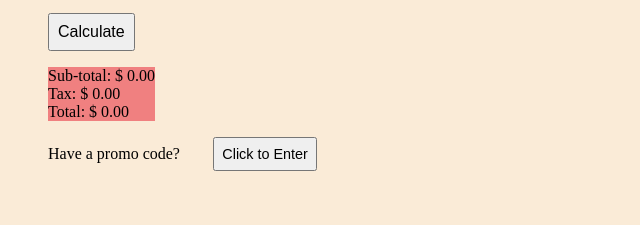
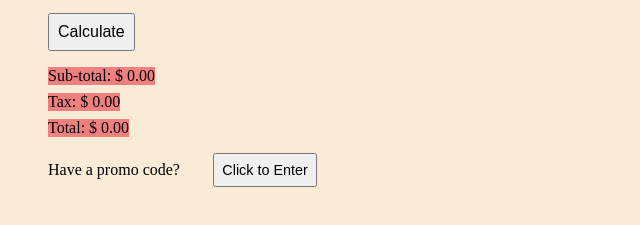
Before and after one commit to bijaybdrkarki/e-commerce, a plain HTML site: page index.html in a window 1280 px wide. Shown: the part 143-368 px from the top of the page, without its empty margins (0-640 px from the left). Drawn offline with Linux system fonts and the light colour scheme.

Commit message:
css modified

```diff
--- a/css/index.css
+++ b/css/index.css
@@ -33,6 +33,10 @@ p{
 }
 .calctotal{
     margin: 1em 0;
+
+}
+.calctotal p{
+    margin-top:0.5em;
     background-color: lightcoral;
     width: fit-content;
 }
```
